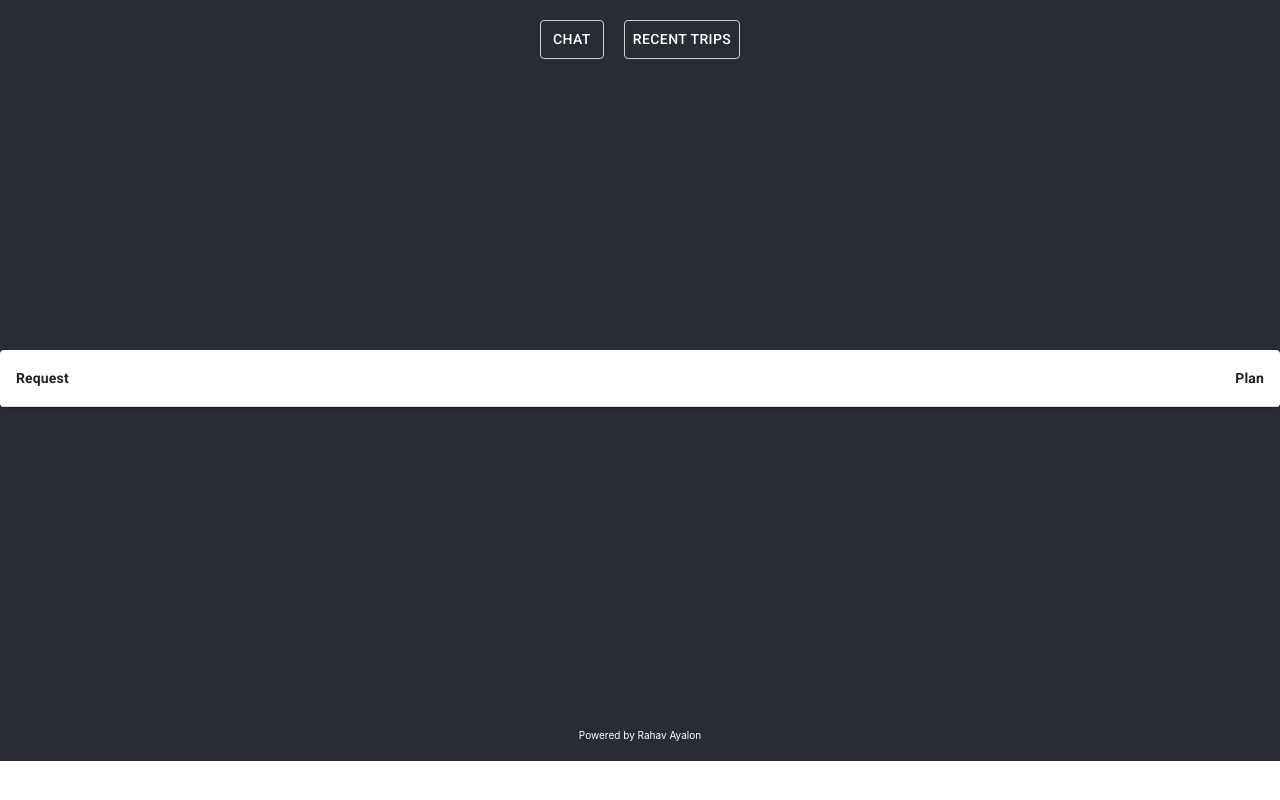
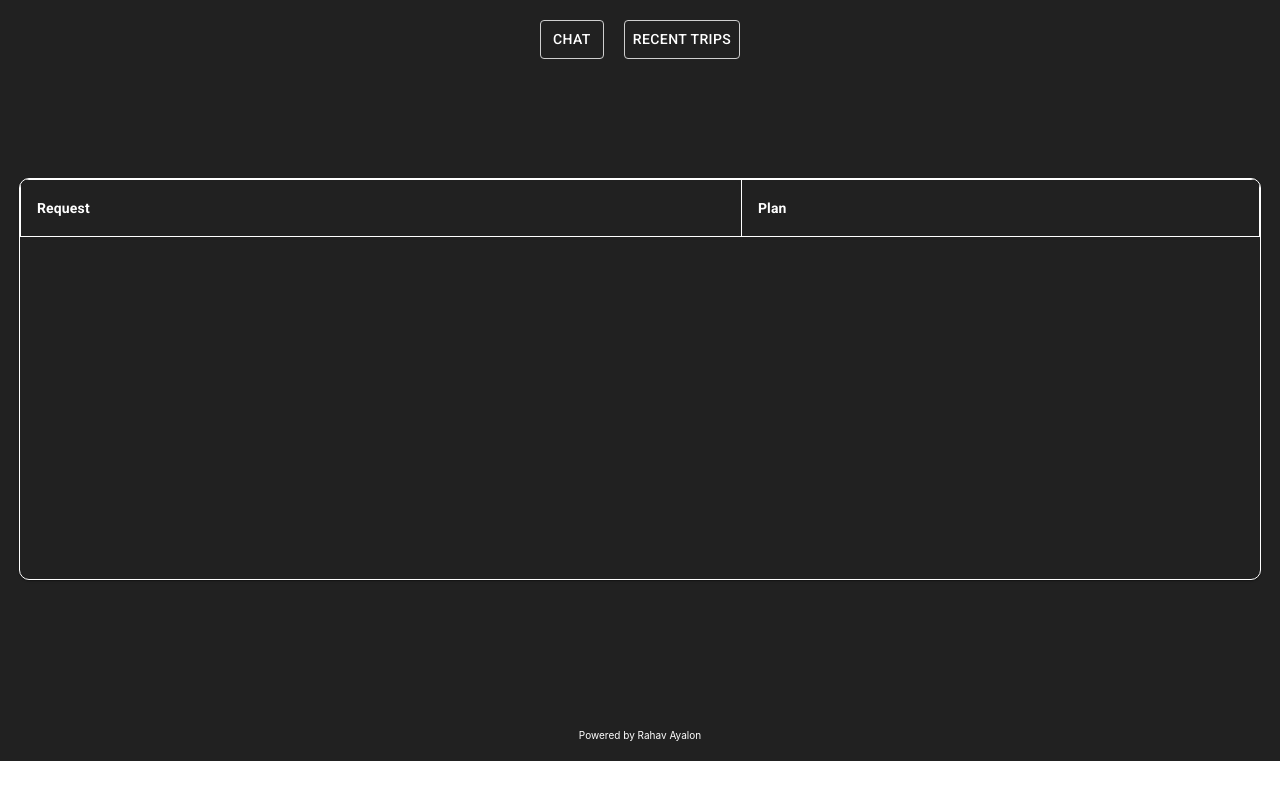
Before and after one commit to RahavAyalon/trip_planner, a React (Create React App) app in the folder client/: page /recenttrips in a window 1280 px wide. Built offline with nearby package versions, Linux system fonts and the light colour scheme.

Commit message:
fix: color scheme

```diff
--- a/client/src/App.css
+++ b/client/src/App.css
@@ -14,7 +14,7 @@
 }
 
 .App-main {
-  background-color: #282c34;
+  background-color: #212121;
   min-height: 75vh;
   display: flex;
   flex-direction: column;
@@ -22,11 +22,13 @@
   justify-content: center;
   font-size: calc(10px + 2vmin);
   color: white;
+  padding-right: 20px;
+  padding-left: 20px;
 }
 
 
 .App-header {
-    background-color: #282c34;  /* Dark background */
+    background-color: #212121;  /* Dark background */
     color: white !important;               /* White text color */
     display: flex;              /* Uses flexbox for layout */
     align-items: center;        /* Centers content vertically */
@@ -38,7 +40,7 @@
 
 
 .App-footer {
-    background-color: #282c34;
+    background-color: #212121;
     color: white;
     display: flex;
     align-items: center;
@@ -68,7 +70,8 @@
 }
 
 .MuiListItem-root.odd {
-    background-color: #eeeeee
+    background-color: #212121;
+
 }
 
 
--- a/client/src/App.tsx
+++ b/client/src/App.tsx
@@ -28,7 +28,7 @@ function App({ session_id }: { session_id: string }) {
             <div className="App">
                 <header className="App-header">
                     <nav>
-                        <Button component={RouterLink} to="/" style={{ marginRight: 20, color: 'white', border: '1px solid #cfcfcf' }}>
+                        <Button component={RouterLink} to="/newtrip" style={{ marginRight: 20, color: 'white', border: '1px solid #cfcfcf' }}>
                             Chat
                         </Button>
                         <Button component={RouterLink} to="/recenttrips" style={{ color: 'white', border: '1px solid #cfcfcf' }}
@@ -42,7 +42,7 @@ function App({ session_id }: { session_id: string }) {
                 </header>
                 <main className="App-main">
                     <Routes>
-                        <Route path="/" element={
+                        <Route path="/newtrip" element={
                             <Box sx={{ width: '100%' }}>
                                 <Box sx={{ width: '100%' }} className="chat-box">
                                     <ChatBox />
--- a/client/src/components/ChatBox.tsx
+++ b/client/src/components/ChatBox.tsx
@@ -1,60 +1,57 @@
-import {Avatar, List, ListItem, ListItemAvatar, ListItemText, Stack} from "@mui/material";
-import {useAppSelector} from "../core/hooks";
-import {selectChat} from "../features/chat/chatSlice";
+import { Avatar, List, ListItem, ListItemAvatar, ListItemText, Stack } from "@mui/material";
+import { useAppSelector } from "../core/hooks";
+import { selectChat } from "../features/chat/chatSlice";
 import PersonIcon from '@mui/icons-material/Person';
 
 const ChatBox = () => {
-
     const data = useAppSelector(selectChat);
-    const {chatHistory, status} = data;
+    const { chatHistory, status } = data;
 
     return (
         <Stack sx={{
-            background: 'white',
+            background: '#212121',
             minHeight: '50vh',
             borderRadius: '10px',
             m: 2,
-            color: '#1b2a07'
+            color: 'white',
+            border: '1px solid white', // Adding a white border to the Stack
         }}>
             <List sx={{
                 width: '100%',
                 maxWidth: '100%',
-                bgcolor: 'background.paper',
-                textAlign: 'left'
+                bgcolor: '#212121',
+                textAlign: 'left',
+
             }}>
-
                 {
-                    chatHistory.map((msg: any, index: number) => {
-                        return <ListItem key={index}
+                    chatHistory.map((msg, index) => (
+                        <ListItem key={index}
                             sx={{
                                 textAlign: 'left',
                                 alignItems: 'flex-start',
+
                             }} className={(index % 2 === 0) ? 'even' : 'odd'}>
                             <ListItemAvatar>
-                                {
-                                    msg.speaker === 'AI' ?
-                                        <Avatar sx={{
-                                            bgcolor: '#1b2a07',
-                                        }}></Avatar>
-                                        :
-                                        <Avatar sx={{}}>
-                                            <PersonIcon/>
+                                {msg.speaker === 'AI' ?
+                                    <Avatar sx={{ bgcolor: '#212121' }}></Avatar> :
+                                    <Avatar>
+                                        <PersonIcon />
                                     </Avatar>
                                 }
                             </ListItemAvatar>
-                            <ListItemText primary={msg.message}/>
+                            <ListItemText primary={msg.message} />
                         </ListItem>
-                    })
+                    ))
                 }
                 {
                     status === 'loading' &&
-                  <ListItem key={546456} sx={{margin: '8px 28px'}}>
+                    <ListItem key={546456} sx={{ margin: '8px 28px' }}>
                         <div className="typing-loader"></div>
                     </ListItem>
                 }
             </List>
         </Stack>
-    )
+    );
 }
 
 export default ChatBox;
--- a/client/src/components/History.tsx
+++ b/client/src/components/History.tsx
@@ -1,7 +1,7 @@
 import React from 'react';
 import { useSelector } from 'react-redux';
 import { Table, TableBody, TableCell, TableContainer, TableHead, TableRow, Paper } from '@mui/material';
-import { RootState } from '../core/store'; // Update the path as needed to correctly import RootState
+import { RootState } from '../core/store';
 
 interface TripMessage {
     request: string;
@@ -10,23 +10,29 @@ interface TripMessage {
 
 function History() {
     const trips = useSelector((state: RootState) => state.data.history as TripMessage[]);
+    const tableStyle = {
+        background: '#212121',
+        borderRadius: '10px',
+        color: 'white',
+        border: '1px solid white'
+    };
 
     return (
-        <TableContainer component={Paper}>
-            <Table aria-label="simple table">
+        <TableContainer component={Paper} sx={{ ...tableStyle, minHeight: '50vh', m: 2 }}>
+            <Table aria-label="simple table" sx={tableStyle}>
                 <TableHead>
                     <TableRow>
-                        <TableCell><strong>Request</strong></TableCell>
-                        <TableCell align="right"><strong>Plan</strong></TableCell>
+                        <TableCell sx={tableStyle}><strong>Request</strong></TableCell>
+                        <TableCell align="left" sx={tableStyle}><strong>Plan</strong></TableCell>
                     </TableRow>
                 </TableHead>
                 <TableBody>
                     {trips.map((trip, index) => (
                         <TableRow key={index}>
-                            <TableCell component="th" scope="row">
+                            <TableCell component="th" scope="row" sx={tableStyle}>
                                 {trip.request}
                             </TableCell>
-                            <TableCell align="right">
+                            <TableCell align="left" sx={tableStyle}>
                                 {trip.plan}
                             </TableCell>
                         </TableRow>
--- a/package.json
+++ /dev/null
@@ -1,6 +0,0 @@
-{
-  "dependencies": {
-    "@material-ui/core": "^4.12.4",
-    "react-scripts": "^5.0.1"
-  }
-}
```
Also changed, not shown: 2 other files (tests, documents, lock files or other folders). Lines whose indentation alone changed are shown as unchanged.
